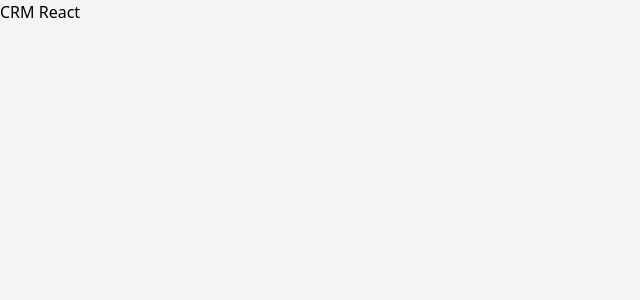
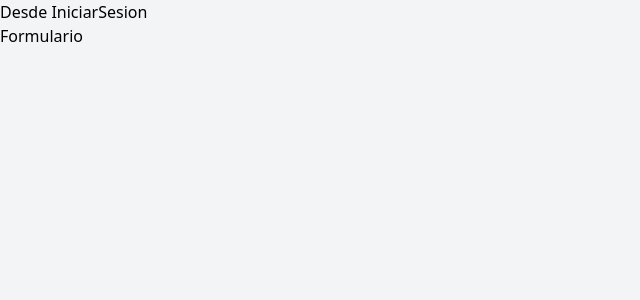
Before and after one commit to tomidziurdzia/Administrador-Clientes, a React (Vite) app: page / in a window 1280 px wide. Shown: the top 300 px of the page, without its empty margins (0-640 px from the left). Built offline with nearby package versions, Linux system fonts and the light colour scheme.

Commit message:
Definiendo Rutas y utilizando <Route> <Outlet>

```diff
--- a/src/App.jsx
+++ b/src/App.jsx
@@ -1,8 +1,23 @@
 import { useState } from "react";
 import { BrowserRouter, Routes, Route } from "react-router-dom";
+import IniciarSesion from "./layout/IniciarSesion";
+import Layout from "./layout/Layout";
+import Inicio from "./paginas/Inicio";
+import LoginForm from "./paginas/LoginForm";
 
 function App() {
-  return <h1>CRM React</h1>;
+  return (
+    <BrowserRouter>
+      <Routes>
+        <Route path="/" element={<IniciarSesion />}>
+          <Route index element={<LoginForm />} />
+        </Route>
+        <Route path="/clientes" element={<Layout />}>
+          <Route index element={<Inicio />} />
+        </Route>
+      </Routes>
+    </BrowserRouter>
+  );
 }
 
 export default App;
--- /dev/null
+++ b/src/layout/IniciarSesion.jsx
@@ -0,0 +1,12 @@
+import { Outlet } from "react-router-dom";
+
+const IniciarSesion = () => {
+  return (
+    <div>
+      <h1>Desde IniciarSesion</h1>
+      <Outlet />
+    </div>
+  );
+};
+
+export default IniciarSesion;
--- /dev/null
+++ b/src/layout/Layout.jsx
@@ -0,0 +1,12 @@
+import { Outlet } from "react-router-dom";
+
+const Layout = () => {
+  return (
+    <div>
+      <h1>Desde Layout</h1>
+      <Outlet />
+    </div>
+  );
+};
+
+export default Layout;
--- /dev/null
+++ b/src/paginas/EditarCliente.jsx
@@ -0,0 +1,11 @@
+import React from "react";
+
+const EditarCliente = () => {
+  return (
+    <div>
+      <h1>EditarCliente</h1>
+    </div>
+  );
+};
+
+export default EditarCliente;
--- /dev/null
+++ b/src/paginas/Inicio.jsx
@@ -0,0 +1,11 @@
+import React from "react";
+
+const Inicio = () => {
+  return (
+    <div>
+      <h1>Inicio</h1>
+    </div>
+  );
+};
+
+export default Inicio;
--- /dev/null
+++ b/src/paginas/LoginForm.jsx
@@ -0,0 +1,11 @@
+import React from "react";
+
+const LoginForm = () => {
+  return (
+    <div>
+      <h1>Formulario</h1>
+    </div>
+  );
+};
+
+export default LoginForm;
--- /dev/null
+++ b/src/paginas/NuevoCliente.jsx
@@ -0,0 +1,11 @@
+import React from "react";
+
+const NuevoCliente = () => {
+  return (
+    <div>
+      <h1>NuevoCliente</h1>
+    </div>
+  );
+};
+
+export default NuevoCliente;
```
